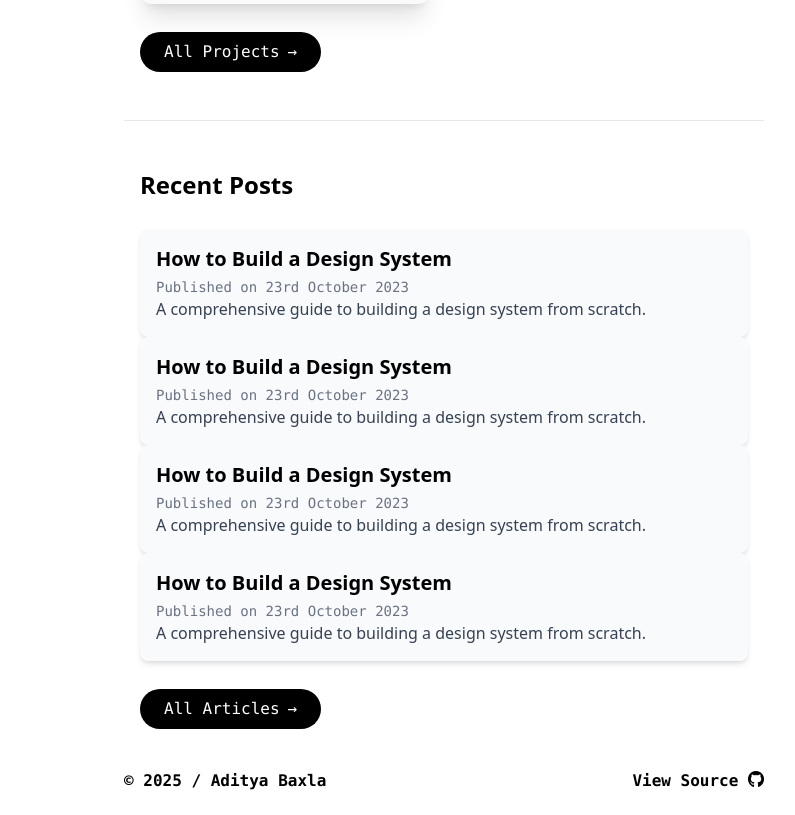
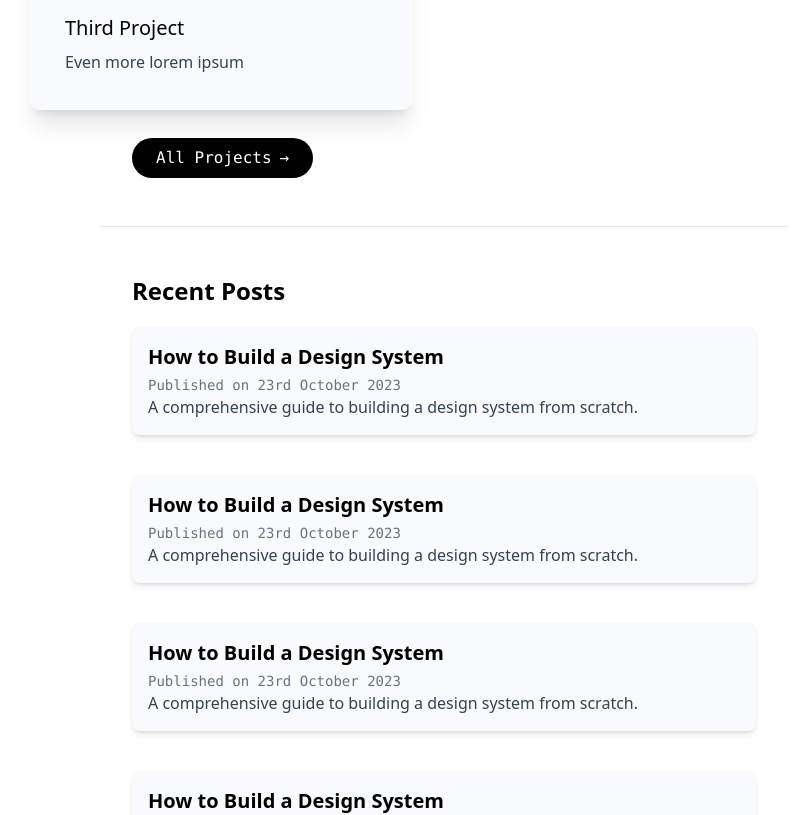
Before and after one commit to AdityaBaxla/portfolio, a Vue app: page / in a window 1280 px wide. Shown: the part 1182-1997 px from the top of the page, without its empty margins (196-991 px from the left). Before the commit the page ends 1975 px from the top, so only its background shows below. Built offline with nearby package versions, Linux system fonts and the light colour scheme.

Commit message:
projects now go outside the bonds

```diff
--- a/src/App.vue
+++ b/src/App.vue
@@ -2,7 +2,7 @@
   <!-- outer flex wrapper -->
   <div class="flex justify-center pt-10">
     <!-- inner constrained box -->
-    <div class="w-full max-w-2xl px-4 flex flex-col mt-10 gap-y-10">
+    <div class="w-full max-w-4xl px-30 flex flex-col mt-10 gap-y-10">
       <NavbarComp />
       <router-view />
       <FooterComponent />
--- a/src/components/ArticleCard.vue
+++ b/src/components/ArticleCard.vue
@@ -1,6 +1,6 @@
 <template>
   <article
-    class="bg-slate-50 p-4 rounded-lg shadow-md hover:shadow-lg transition-shadow duration-300 w-full"
+    class="bg-slate-50 hover:bg-slate-200 p-4 rounded-lg shadow-md hover:shadow-lg transition-shadow duration-300 w-full"
   >
     <h2 class="text-xl font-bold mb-1">{{ title }}</h2>
     <p class="text-sm font-mono text-gray-500">{{ date }}</p>
--- a/src/components/ArticleSection.vue
+++ b/src/components/ArticleSection.vue
@@ -1,9 +1,9 @@
 <template>
   <section class="px-4">
-    <h3 class="text-2xl text-black font-[600]">Recent Posts</h3>
+    <h3 class="text-2xl text-black font-[600] mb-5">Recent Posts</h3>
 
     <!-- center items in each column -->
-    <div class="gap-10 mt-7 justify-items-center">
+    <div class="grid gap-10 mb-5">
       <ArticleCard
         title="How to Build a Design System"
         description="A comprehensive guide to building a design system from scratch."
--- a/src/components/FooterComponent.vue
+++ b/src/components/FooterComponent.vue
@@ -1,5 +1,5 @@
 <template>
-  <footer class="flex flex-row justify-between items-center font-mono font-bold">
+  <footer class="flex flex-row justify-between items-center font-mono font-bold py-10">
     <p>© 2025 / Aditya Baxla</p>
     <a href="https://github.com/AdityaBaxla/portfolio">
       View Source <i class="pi pi-github"> </i>
--- a/src/components/ProjectsSection.vue
+++ b/src/components/ProjectsSection.vue
@@ -4,7 +4,7 @@
     <p class="text-lg text-gray-600 font-[500] mt-4">Here's a list of my best projects.</p>
 
     <!-- center items in each column -->
-    <div class="grid grid-cols-1 md:grid-cols-2 gap-7 mt-7 justify-items-center">
+    <div class="grid grid-cols-1 md:grid-cols-2 gap-7 mt-7 justify-items-center -mx-30">
       <ProjectCard
         title="Hannkyy Putty"
         description="A vue project based on lorem ipsum and stuff"
--- a/src/views/HomeView.vue
+++ b/src/views/HomeView.vue
@@ -3,7 +3,7 @@
     <HeroSection />
     <hr class="mt-12 mb-12 text-gray-200" />
     <ProjectsSection />
-    <hr class="mt-12 mb-12 text-gray-200" />
+    <hr class="mt-12 mb-12 text-gray-200 -mx-4" />
     <ArticleSection />
   </div>
 </template>
```
